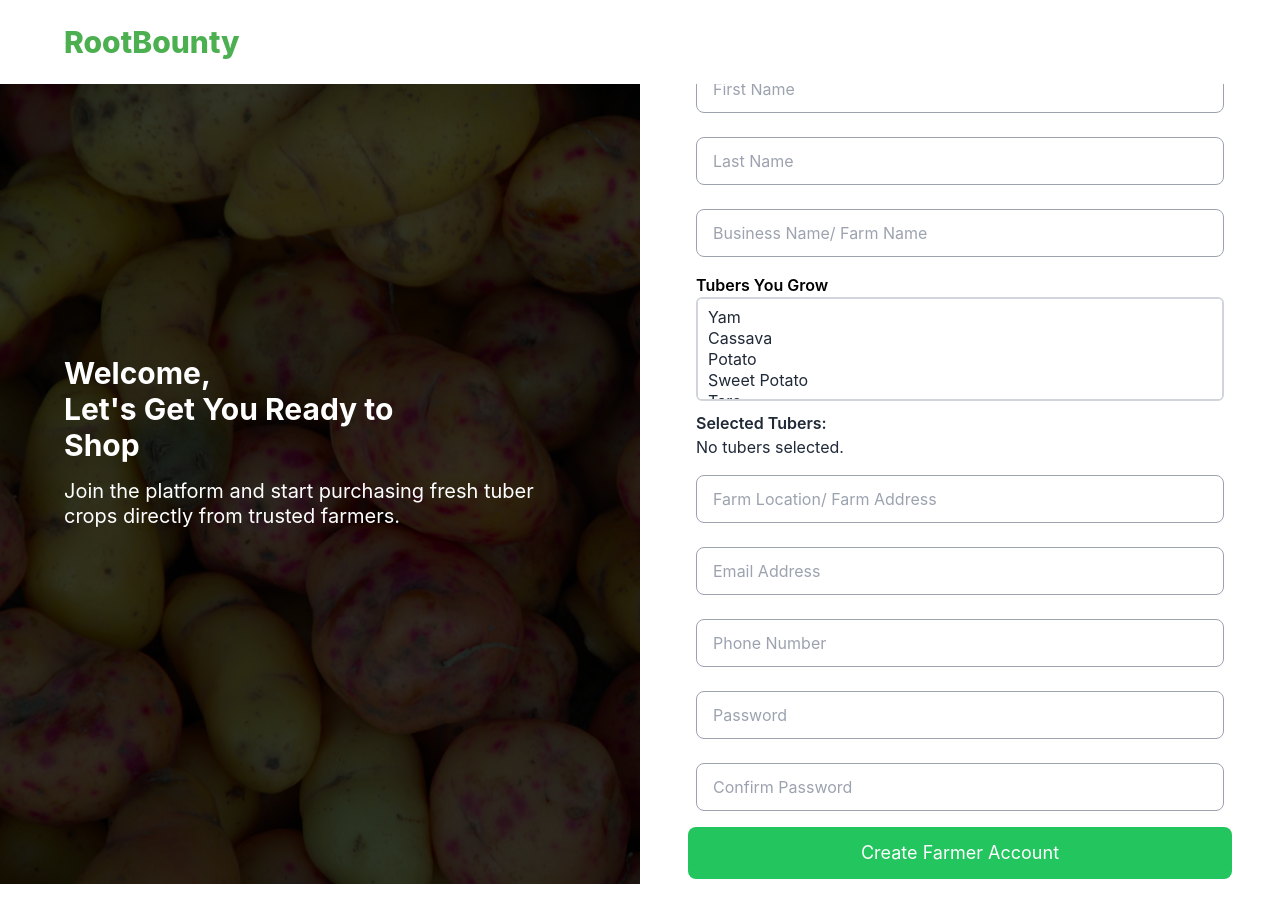
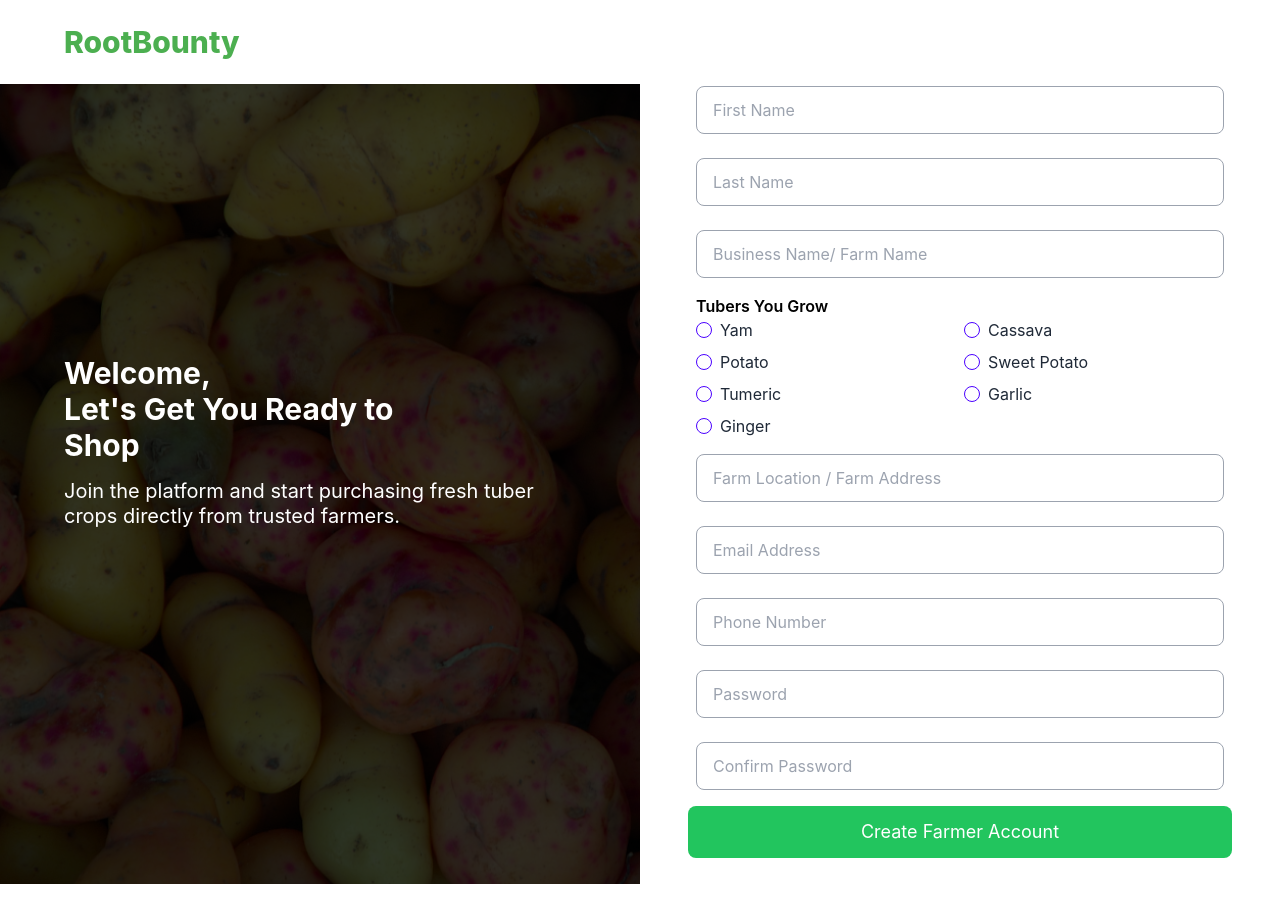
Before and after one commit to paulthadev/rootbounty, a React (Vite) app: page /signupfarmer in a window 1280 px wide. Shown: the top 922 px of the page. Built offline with nearby package versions, Linux system fonts and the light colour scheme.

Commit message:
Refactor SignUpFarmer component to add location field and improve tuber selection UI

```diff
--- a/src/pages/auth/SignUpFarmer.jsx
+++ b/src/pages/auth/SignUpFarmer.jsx
@@ -57,6 +57,7 @@ function RegisterSection() {
     phone: "",
     businessName: "",
     password: "",
+    location: "",
     confirmPassword: "",
     tuber: [],
   });
@@ -70,14 +71,18 @@ function RegisterSection() {
   };
 
   const handleTuberChange = (e) => {
-    const selectedTubers = Array.from(
-      e.target.selectedOptions,
-      (option) => option.value
-    );
-    setFormData((prevData) => ({
-      ...prevData,
-      tuber: selectedTubers,
-    }));
+    const { value, checked } = e.target;
+    setFormData((prevData) => {
+      // Add or remove the tuber based on whether it's checked
+      const updatedTubers = checked
+        ? [...prevData.tuber, value] // Add the tuber if checked
+        : prevData.tuber.filter((tuber) => tuber !== value); // Remove the tuber if unchecked
+
+      return {
+        ...prevData,
+        tuber: updatedTubers,
+      };
+    });
   };
 
   const handleSubmit = async (e) => {
@@ -92,6 +97,7 @@ function RegisterSection() {
 
     try {
       // Step 1: Register the user with Supabase Auth
+      // eslint-disable-next-line no-unused-vars
       const { user, error: authError } = await supabase.auth.signUp({
         email: formData.email,
         password: formData.password,
@@ -104,6 +110,7 @@ function RegisterSection() {
       }
 
       // Step 2: Insert buyer/farmer data into the 'farmer' table
+      // eslint-disable-next-line no-unused-vars
       const { data, error: insertError } = await supabase
         .from("farmer")
         .insert([
@@ -114,6 +121,7 @@ function RegisterSection() {
             phone: formData.phone,
             business_name: formData.businessName,
             tuber: formData.tuber,
+            location: formData.location,
           },
         ]);
 
@@ -133,6 +141,7 @@ function RegisterSection() {
         password: "",
         confirmPassword: "",
         tuber: [],
+        location: "",
       });
       setIsLoading(false);
     } catch (error) {
@@ -177,44 +186,87 @@ function RegisterSection() {
 
         {/* Select input for tubers */}
         <div className="px-2">
-          <label htmlFor="tuber" className="text-black font-semibold">
-            Tubers You Grow
-          </label>
-          <select
-            name="tuber"
-            id="tuber"
-            multiple
-            value={formData.tuber}
-            onChange={handleTuberChange}
-            className="w-full border-2 border-gray-300 rounded-md p-2"
-          >
-            <option value="yam">Yam</option>
-            <option value="cassava">Cassava</option>
-            <option value="potato">Potato</option>
-            <option value="sweet potato">Sweet Potato</option>
-            <option value="taro">Taro</option>
-          </select>
-        </div>
+          <label className="text-black font-semibold">Tubers You Grow</label>
+          <div className="grid grid-cols-2 gap-2">
+            <label className="flex items-center">
+              <input
+                className="checkbox checkbox-primary checkbox-xs"
+                type="checkbox"
+                value="yam"
+                checked={formData.tuber.includes("yam")}
+                onChange={handleTuberChange}
+              />
+              <span className="ml-2">Yam</span>
+            </label>
+            <label className="flex items-center">
+              <input
+                className="checkbox checkbox-primary checkbox-xs"
+                type="checkbox"
+                value="cassava"
+                checked={formData.tuber.includes("cassava")}
+                onChange={handleTuberChange}
+              />
+              <span className="ml-2">Cassava</span>
+            </label>
+            <label className="flex items-center">
+              <input
+                className="checkbox checkbox-primary checkbox-xs"
+                type="checkbox"
+                value="potato"
+                checked={formData.tuber.includes("potato")}
+                onChange={handleTuberChange}
+              />
+              <span className="ml-2">Potato</span>
+            </label>
+            <label className="flex items-center">
+              <input
+                className="checkbox checkbox-primary checkbox-xs"
+                type="checkbox"
+                value="sweet potato"
+                checked={formData.tuber.includes("sweet potato")}
+                onChange={handleTuberChange}
+              />
+              <span className="ml-2">Sweet Potato</span>
+            </label>
+            <label className="flex items-center">
+              <input
+                className="checkbox checkbox-primary checkbox-xs"
+                type="checkbox"
+                value="tumeric"
+                checked={formData.tuber.includes("tumeric")}
+                onChange={handleTuberChange}
+              />
+              <span className="ml-2">Tumeric</span>
+            </label>
+            <label className="flex items-center">
+              <input
+                className="checkbox checkbox-primary checkbox-xs"
+                type="checkbox"
+                value="garlic"
+                checked={formData.tuber.includes("garlic")}
+                onChange={handleTuberChange}
+              />
+              <span className="ml-2">Garlic</span>
+            </label>
 
-        {/* Display the selected tubers */}
-        <div className="px-2">
-          <h2 className="font-semibold">Selected Tubers:</h2>
-          {formData.tuber.length > 0 ? (
-            <ul className="list-disc pl-5">
-              {formData.tuber.map((tuber, index) => (
-                <li key={index}>{tuber}</li>
-              ))}
-            </ul>
-          ) : (
-            <p>No tubers selected.</p>
-          )}
+            <label className="flex items-center">
+              <input
+                className="checkbox checkbox-primary checkbox-xs"
+                type="checkbox"
+                value="ginger"
+                checked={formData.tuber.includes("ginger")}
+                onChange={handleTuberChange}
+              />
+              <span className="ml-2">Ginger</span>
+            </label>
+          </div>
         </div>
 
         <Inputs
           type="text"
-          placeholder="Farm Location/ Farm Address"
+          placeholder="Farm Location / Farm Address"
           name="location"
-          value={formData.businessName}
+          value={formData.location}
           onChange={handleChange}
         />
 
```
